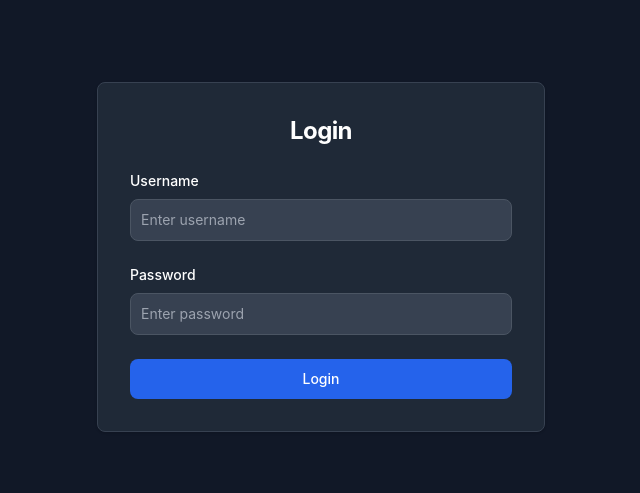
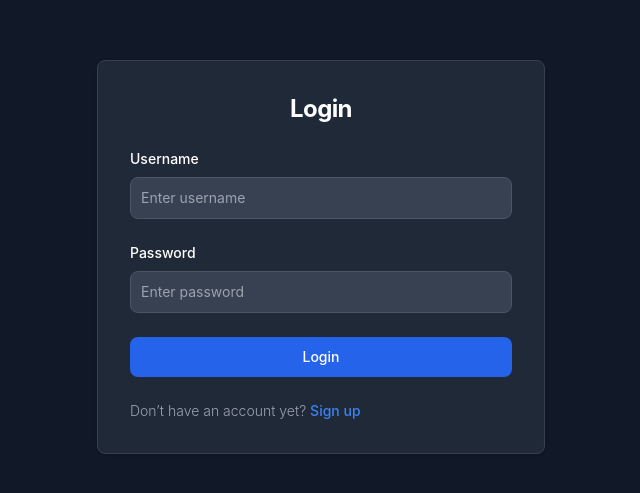
Before and after one commit to tiarnola/Django-React-TS-Web-App, a React (Vite) app in the folder frontend/: page /login in a window 1280 px wide. Shown: the part 143-636 px from the top of the page, without its empty margins (319-959 px from the left). Built offline with nearby package versions, Linux system fonts and the light colour scheme; no server answers; the HTML template or start-up script is replaced by a standard one.

Commit message:
add links to login and register pages

```diff
--- a/frontend/src/components/Form.tsx
+++ b/frontend/src/components/Form.tsx
@@ -1,6 +1,6 @@
 import React, { useState } from "react";
 import { ACCESS_TOKEN, REFRESH_TOKEN } from "../constants";
-import { useNavigate } from "react-router-dom";
+import { Link, useNavigate } from "react-router-dom";
 import api from "../api";
 import LoadingIndicator from "./LoadingIndicator";
 import "../index.css";
@@ -82,16 +82,38 @@
               {loading && (
                 <div className="flex justify-center">
                   <div>
-                  <LoadingIndicator />
+                    <LoadingIndicator />
                   </div>
                 </div>
               )}
               <button
                 type="submit"
                 className="w-full text-white bg-primary-600 hover:bg-primary-700 focus:ring-4 focus:outline-none focus:ring-primary-300 font-medium rounded-lg text-sm px-5 py-2.5 text-center dark:bg-primary-600 dark:hover:bg-primary-700 dark:focus:ring-primary-800"
+                disabled={loading}
               >
                 {name}
               </button>
+              {name === "Login" ? (
+                <p className="text-sm font-light text-gray-500 dark:text-gray-400">
+                  Don’t have an account yet?{" "}
+                  <Link
+                    to="/register"
+                    className="font-medium text-primary-600 hover:underline dark:text-primary-500"
+                  >
+                    Sign up
+                  </Link>
+                </p>
+              ) : (
+                <p className="text-sm font-light text-gray-500 dark:text-gray-400">
+                  Already have an account?{" "}
+                  <Link
+                    to="/login"
+                    className="font-medium text-primary-600 hover:underline dark:text-primary-500"
+                  >
+                    Login
+                  </Link>
+                </p>
+              )}
             </form>
           </div>
         </div>
--- a/frontend/src/pages/Home.tsx
+++ b/frontend/src/pages/Home.tsx
@@ -57,7 +57,7 @@
               <Note note={note} onDelete={deleteNote} key={note.id} />
             ))}
 
-            <h2 className="text-center font-bold leading-tight tracking-tight text-gray-900 md:text-2xl dark:text-white">
+            <h2 className="text-center font-bold leading-tight tracking-tight text-gray-900 dark:text-white">
               Create a Note
             </h2>
             <form onSubmit={createNote} className="space-y-4 md:space-y-6">
```
